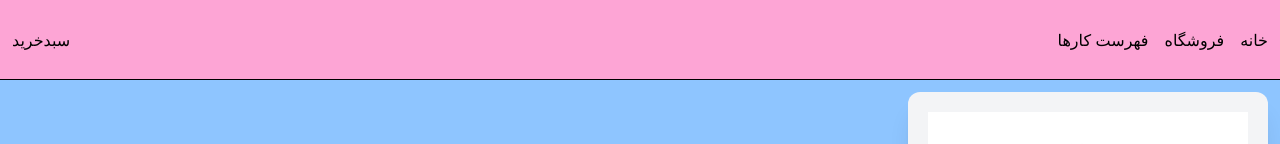
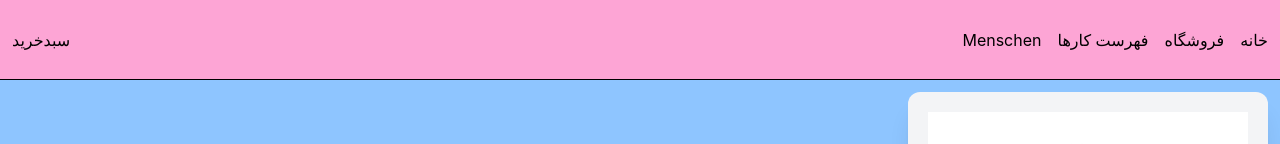
Before and after one commit to javadi2810/react-first-store-project, a React (Vite) app: page /Productpage/1 in a window 1280 px wide. Shown: the top 144 px of the page. Built offline with nearby package versions, Linux system fonts and the light colour scheme.

Commit message:
add link Menschen in navbar

```diff
--- a/src/components/navbar/Navbar.tsx
+++ b/src/components/navbar/Navbar.tsx
@@ -16,6 +16,9 @@ function Navbar() {
                         <li>
                             <a href="https://the-to-do-list-5z9e.vercel.app/">فهرست کارها</a>
                         </li>
+                         <li>
+                            <a href="https://deutsch-menschen.vercel.app/">Menschen</a>
+                        </li>
 
                     </ul>
 
--- a/src/components/productitem/ProductItems.tsx
+++ b/src/components/productitem/ProductItems.tsx
@@ -3,7 +3,16 @@ import { Link } from "react-router-dom";
 
 type Tproduct = {
   buttonContent:React.ReactNode;
-  borderColor?: string;
+
+
+  /**
+   * کلاس کامل بوردر دکمه — باید با کلاس پس‌زمینه‌ی صفحه ست باشه.
+   *
+   * @example "border-blue-300" برای صفحه‌ای با bg-blue-300
+   */
+  borderColor: string;
+
+
   products: {
     id: number;
     url: string;
@@ -17,7 +26,7 @@ function ProductItems({ borderColor, products ,buttonContent}: Tproduct) {
   // لصفا borderColor=bg-color  قرار دهید
 
   return (
-    <div className={` w-90 bg-${borderColor} rounded-2xl `}>
+    <div className={` w-90 bg-inherit rounded-2xl `}>
       <div className="rounded-t-xl shadow-xl bg-gray-100  w-full p-5 flex flex-col gap-2">
         <img className="w-full h-60 mt-0" src={products.url} alt={products.name} />
 
@@ -49,7 +58,7 @@ function ProductItems({ borderColor, products ,buttonContent}: Tproduct) {
 
           <Link to={`/Productpage/${products.id}`}>
             <Button
-              className={`bg-pink-300  h-full w-full rounded-full border-5 ${borderColor} flex justify-center items-center`}>
+              className={`bg-pink-300  h-full w-full rounded-full border-5 ${borderColor}  flex justify-center items-center`}>
               {buttonContent}
             </Button>
           </Link>
--- a/src/pages/productpage/Productpage.tsx
+++ b/src/pages/productpage/Productpage.tsx
@@ -16,7 +16,7 @@ function Productpage() {
     )
   }
   return (
-    <div className="h-screen bg-blue-300">
+    <div className="h-screen bg-blue-300 []">
       <Container>
 
         <ProductItems
```
